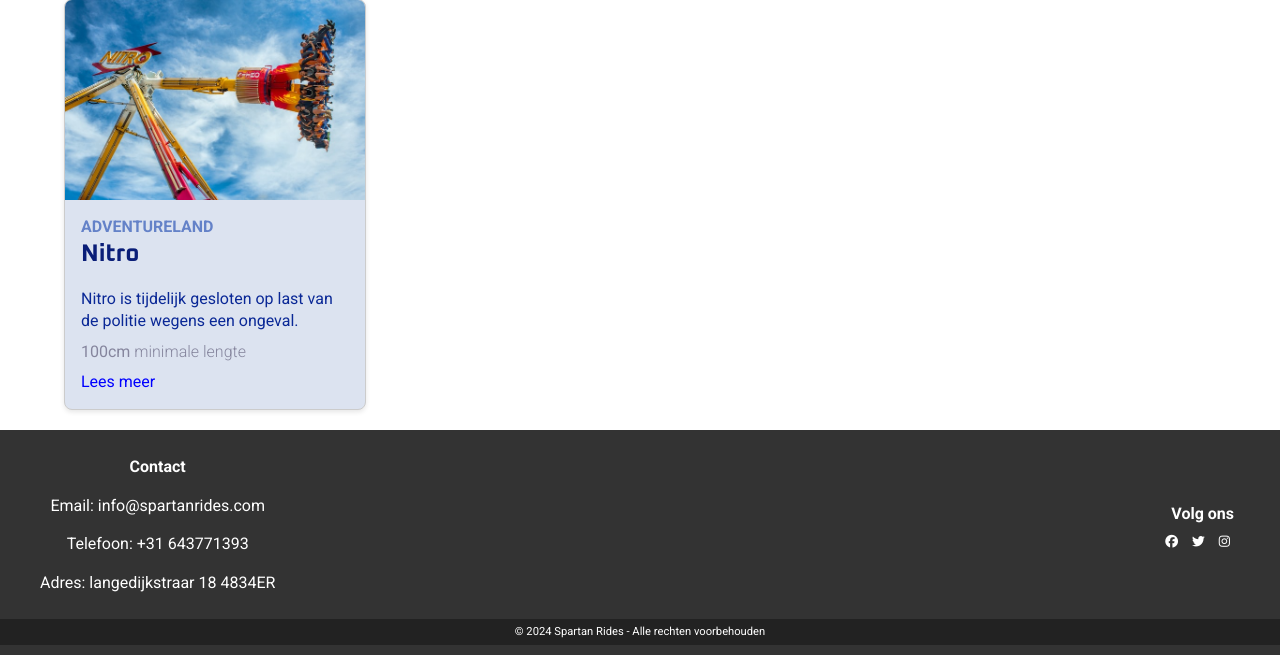
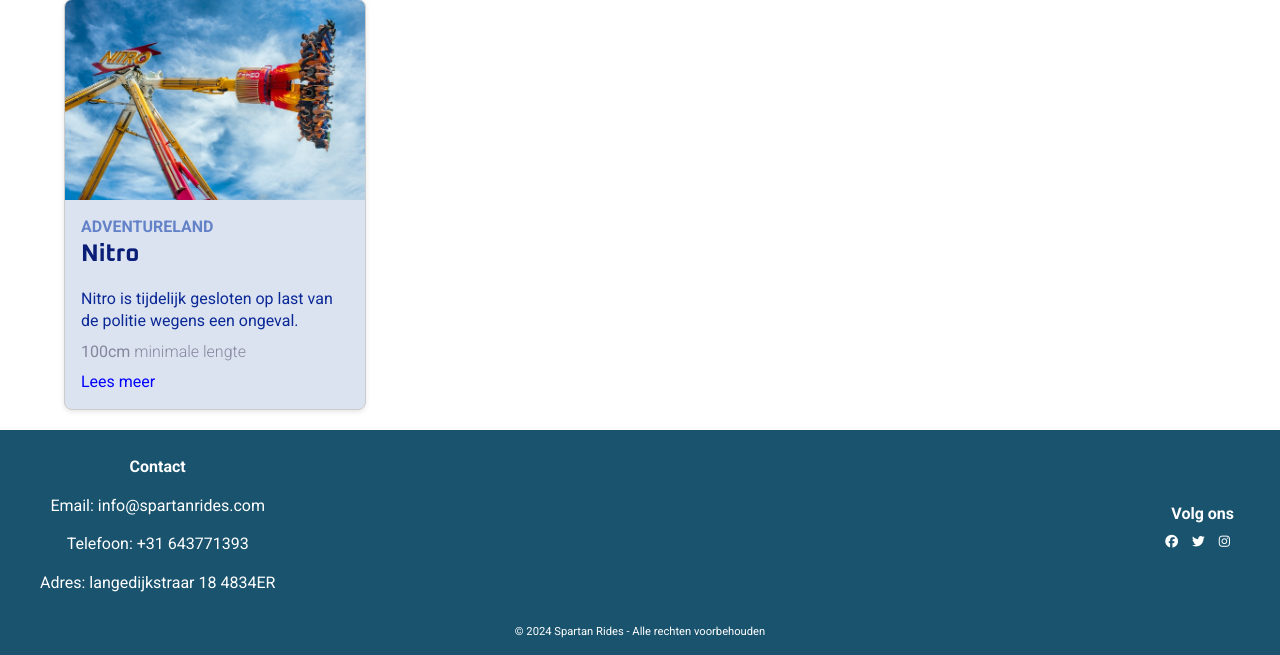
Before and after one commit to d304219/attractie, a PHP site: page / in a window 1280 px wide. Shown: the part 3108-3763 px from the top of the page. Run offline with PHP 8.4, Linux system fonts and the light colour scheme; data comes from the database, SQL or seed files in the repository; data that the repository does not hold is empty; some libraries are stand-ins or nearby versions.

Commit message:
kleuren van footer aangepast

```diff
--- a/css/main.css
+++ b/css/main.css
@@ -679,7 +679,7 @@ a:hover {
   -webkit-line-clamp: unset;
 }
 footer {
-  background-color: #333;
+  background-color: #19536e;
   color: #fff;
   padding: 10px 0;
   text-align: center;
@@ -746,7 +746,7 @@ footer {
 }
 
 .footer-bottom {
-  background-color: #222;
+  background-color: #19536e;
   text-align: center;
   padding: 5px 0;
   margin-top: 10px;
```
